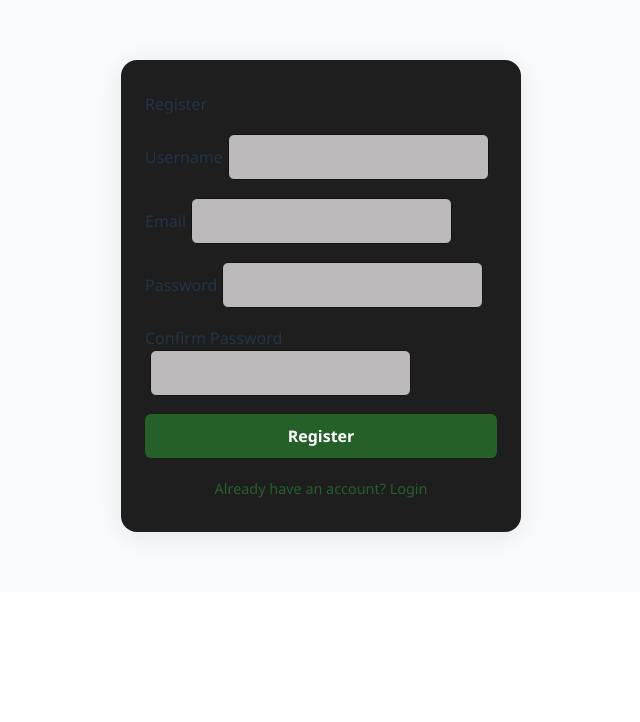
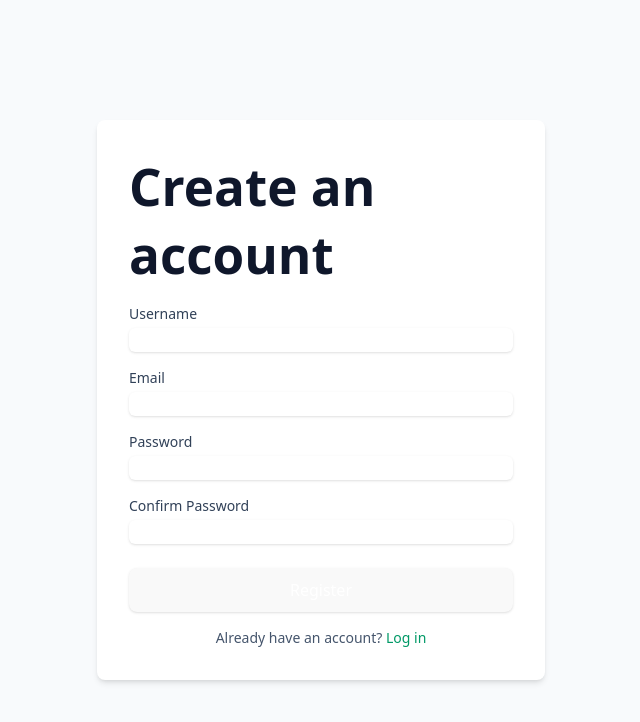
Before and after one commit to KorbinWeiler/3DTicTacToe, a React (Vite) app in the folder Client/: page /Register in a window 1280 px wide. Shown: the top 722 px of the page, without its empty margins (319-959 px from the left). Built offline with nearby package versions, Linux system fonts and the light colour scheme; no server answers.

Commit message:
updated the UI further

```diff
--- a/Client/src/components/InviteComponent.jsx
+++ b/Client/src/components/InviteComponent.jsx
@@ -15,7 +15,7 @@ export default function InviteComponent() {
                 <button className="state-button" onClick={() => setSearchBool(true)}>Search User</button>
                 <button className="state-button selected" onClick={() => setSearchBool(false)}>Online Users</button>
             </div>}
-            {searchBool ? <SearchUserComponent/> : <OnlineUsersComponent/>}
+            {searchBool ? <OnlineUsersComponent/> : <SearchUserComponent/>}
         </>
     )
 }
--- a/Client/src/components/OnlineUsersComponent.jsx
+++ b/Client/src/components/OnlineUsersComponent.jsx
@@ -27,17 +27,32 @@ export default function OnlineUsersComponent(){
     }, [refresh]);
 
     return (
-        <div>
-            <h2>Online Users</h2>
-            {onlineUsers.length > 0 ?
-            onlineUsers.map((user, index) => (
-                <div key={index} onClick={() => Socket.emit("invite", user, curUser.name)} className="online-users">
-                    {user}
+        <div className="online-users-component">
+            <div className="flex items-center justify-between mb-3">
+                <h2 className="text-lg font-semibold text-slate-700 dark:text-slate-300">Online Users</h2>
+                <button onClick={() => setRefresh(r => r + 1)} className="text-sm text-emerald-600 hover:underline">Refresh</button>
+            </div>
+
+            {onlineUsers?.length > 0 ? (
+                <div className="grid gap-2">
+                    {onlineUsers.map((user, index) => (
+                        <div key={index} className="flex items-center justify-between p-2 bg-white dark:bg-slate-800 border rounded-md">
+                            <div className="flex items-center gap-3">
+                                <div className="w-8 h-8 rounded-full bg-emerald-100 dark:bg-emerald-900 flex items-center justify-center text-sm font-medium text-emerald-700 dark:text-emerald-200">{(user?.charAt?.(0) || '?').toUpperCase()}</div>
+                                <div className="text-sm text-slate-900 dark:text-slate-100">{user}</div>
+                            </div>
+
+                            {user !== curUser?.name ? (
+                                <button onClick={() => Socket?.emit && Socket.emit('invite', user, curUser?.name)} className="px-2 py-1 bg-emerald-600 text-white rounded-md text-sm hover:bg-emerald-700">Invite</button>
+                            ) : (
+                                <span className="text-xs text-slate-400">You</span>
+                            )}
+                        </div>
+                    ))}
                 </div>
-                )) :
-            <p>No online users at the moment.</p>
-            }
-            <button className="refresh-button" onClick={() => setRefresh(prev => prev + 1)}>Refresh</button>
+            ) : (
+                <p className="text-sm text-slate-500">No online users at the moment.</p>
+            )}
         </div>
     );
 }
--- a/Client/src/pages/GamesPage.jsx
+++ b/Client/src/pages/GamesPage.jsx
@@ -1,7 +1,7 @@
 import { useState, useEffect } from "react";
 import Navbar from "../components/Navbar";
 import OngoingGamesComponent from "../Components/OngoingGamesComponent";
-import GameHistoryComponent from "../Components/GameHistoryComponent";
+import GameHistoryComponent from "../components/GameHistoryComponent";
 
 export default function GamesPage() {
 
--- a/Client/src/pages/RegistrationPage.jsx
+++ b/Client/src/pages/RegistrationPage.jsx
@@ -2,7 +2,6 @@ import { useState, useContext } from 'react';
 import { useNavigate } from 'react-router-dom';
 import { registerUser, login } from '../Utils/Auth';
 import { UserContext } from '../Utils/UserContext';
-import '../Styles/RegistrationPage.css';
 
 
 export default function RegistrationPage() {
@@ -16,19 +15,17 @@ export default function RegistrationPage() {
     const { Token: [token, setToken] } = useContext(UserContext);
 
     const handleSubmit = async (e) => {
-        console.log("hitting", confirmPassword)
-        // Handle registration logic here
+        e.preventDefault();
         try {
             if (password !== confirmPassword) {
-                alert("Passwords do not match.");
+                alert('Passwords do not match.');
                 return;
             }
-            if (username === '' || email === '' || password === '') {
-                alert("Please fill in all fields.");
+            if (!username || !email || !password) {
+                alert('Please fill in all fields.');
                 return;
             }
-            const res = await registerUser(username, email, password);
-            console.log("Registration Response: ", res);
+            await registerUser(username, email, password);
             const newToken = await login(username, password);
             if (newToken) {
                 sessionStorage.setItem('user', JSON.stringify({ name: newToken.user, rank: 0, points: 0, gameID: null }));
@@ -38,57 +35,77 @@ export default function RegistrationPage() {
             }
         } catch (error) {
             console.error('Registration failed:', error);
+            alert('Registration failed. See console for details.');
         }
     };
 
     return (
-        <div className="registration-page">
-            <form className='registration-form' onSubmit={(e) => {
-                e.preventDefault();
-                console.log("Submitting");
-                handleSubmit(e)}}>
-                <h2>Register</h2>
-                <div className="input-group">
-                    <label htmlFor="username">Username</label>
+        <div className="min-h-screen bg-slate-50 dark:bg-slate-900 flex items-center justify-center py-12 px-4">
+            <div className="max-w-md w-full bg-white dark:bg-slate-800 rounded-lg shadow-md p-8">
+                <h1 className="text-2xl font-semibold text-slate-900 dark:text-slate-100 mb-4">Create an account</h1>
+                <form onSubmit={handleSubmit} className="space-y-4">
+                    <div>
+                        <label htmlFor="username" className="block text-sm font-medium text-slate-700 dark:text-slate-300">Username</label>
                         <input
+                            id="username"
                             type="text"
-                        id="username"
                             value={username}
                             onChange={(e) => setUsername(e.target.value)}
+                            className="mt-1 block w-full rounded-md border-gray-200 dark:border-slate-700 bg-white dark:bg-slate-700 text-slate-900 dark:text-slate-100 shadow-sm focus:ring-emerald-500 focus:border-emerald-500"
+                            required
                         />
                     </div>
-                <div className="input-group">
-                    <label htmlFor="email">Email</label>
+
+                    <div>
+                        <label htmlFor="email" className="block text-sm font-medium text-slate-700 dark:text-slate-300">Email</label>
                         <input
+                            id="email"
                             type="email"
-                        id="email"
                             value={email}
                             onChange={(e) => setEmail(e.target.value)}
+                            className="mt-1 block w-full rounded-md border-gray-200 dark:border-slate-700 bg-white dark:bg-slate-700 text-slate-900 dark:text-slate-100 shadow-sm focus:ring-emerald-500 focus:border-emerald-500"
+                            required
                         />
                     </div>
-                <div className="input-group">
-                    <label htmlFor="password">Password</label>
+
+                    <div>
+                        <label htmlFor="password" className="block text-sm font-medium text-slate-700 dark:text-slate-300">Password</label>
                         <input
+                            id="password"
                             type="password"
-                        id="password"
                             value={password}
                             onChange={(e) => setPassword(e.target.value)}
+                            className="mt-1 block w-full rounded-md border-gray-200 dark:border-slate-700 bg-white dark:bg-slate-700 text-slate-900 dark:text-slate-100 shadow-sm focus:ring-emerald-500 focus:border-emerald-500"
+                            required
                         />
                     </div>
-                <div className="input-group">
-                    <label htmlFor="confirm-password">Confirm Password</label>
+
+                    <div>
+                        <label htmlFor="confirm-password" className="block text-sm font-medium text-slate-700 dark:text-slate-300">Confirm Password</label>
                         <input
+                            id="confirm-password"
                             type="password"
-                        id="confirm-password"
                             value={confirmPassword}
                             onChange={(e) => setConfirmPassword(e.target.value)}
+                            className="mt-1 block w-full rounded-md border-gray-200 dark:border-slate-700 bg-white dark:bg-slate-700 text-slate-900 dark:text-slate-100 shadow-sm focus:ring-emerald-500 focus:border-emerald-500"
+                            required
                         />
                     </div>
-                <button type="submit" onMouseDown={(e) => {
-                    console.log("button mousedown");
-                }}>Register</button>
+
+                    <div className="pt-2">
+                        <button
+                            type="submit"
+                            className="w-full inline-flex justify-center py-2 px-4 border border-transparent shadow-sm text-sm font-medium rounded-md text-white bg-emerald-600 hover:bg-emerald-700 focus:outline-none focus:ring-2 focus:ring-offset-2 focus:ring-emerald-500"
+                        >
+                            Register
+                        </button>
+                    </div>
                 </form>
-            <a href="/login" className="registration-link">Already have an account? Login</a>
+
+                <p className="mt-4 text-sm text-slate-600 dark:text-slate-300 text-center">
+                    Already have an account? <a href="/login" className="text-emerald-600 hover:underline">Log in</a>
+                </p>
+            </div>
         </div>
     );
 }
```
Also changed, not shown: Client/src/components/SearchUserComponent.jsx (+52 -8 lines), Client/src/pages/ProfilePage.jsx (+63 -14 lines), 1 other file (tests, documents, lock files or other folders). Lines whose indentation alone changed are shown as unchanged.
